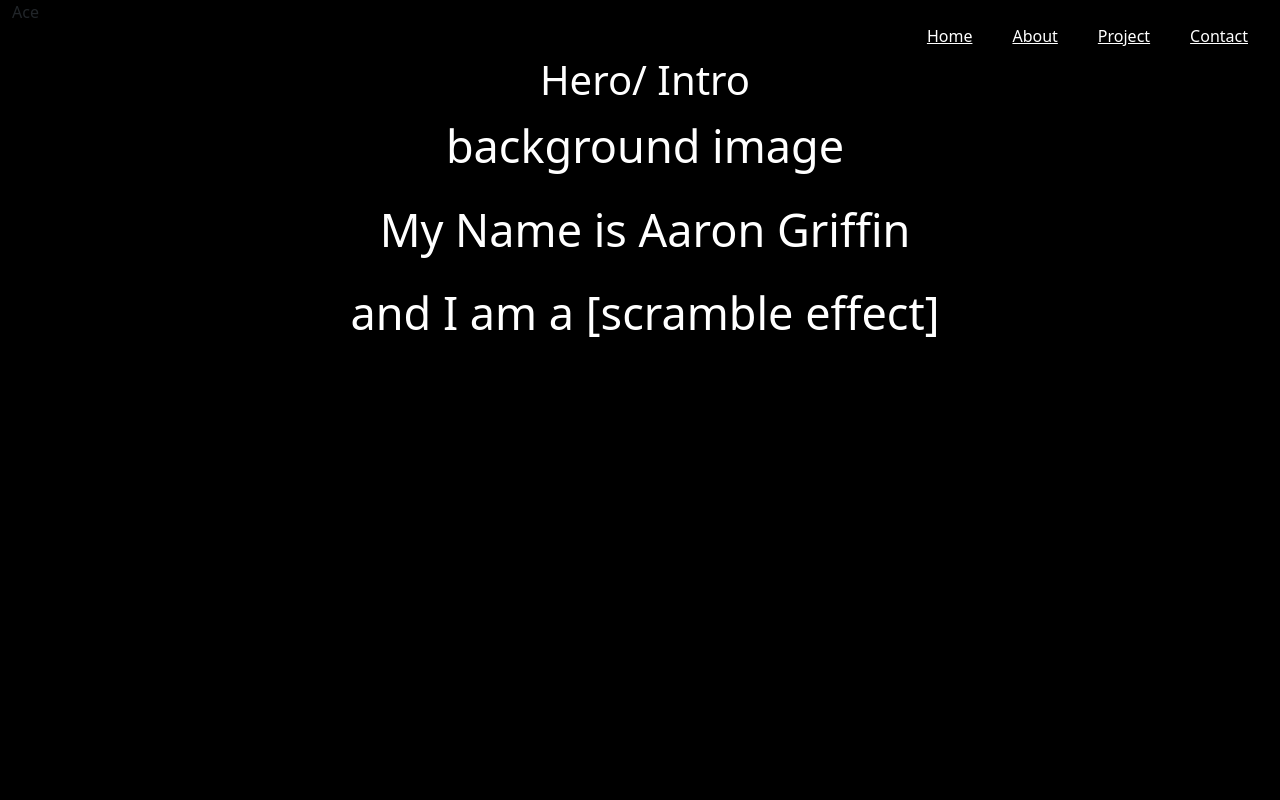
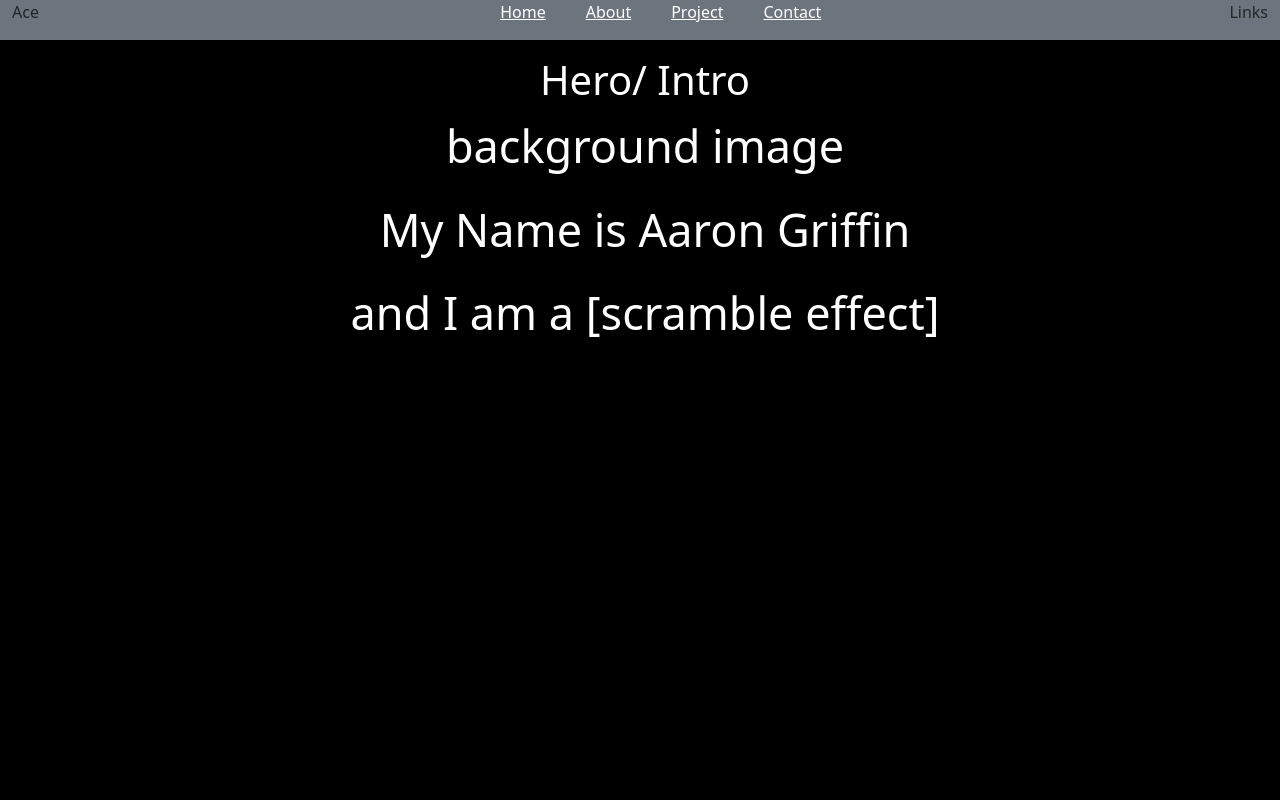
Before and after one commit to Ace-86/portfolio, a React (Create React App) app: page / in a window 1280 px wide. Shown: the top 800 px of the page. Built offline with nearby package versions, Linux system fonts and the light colour scheme.

Commit message:
cleaning

```diff
--- a/src/components/Carousel.js
+++ b/src/components/Carousel.js
@@ -1,8 +1,9 @@
 import React from 'react';
-import Carousel from 'react-bootstrap/Carousel';
 import grass from "./images/grass.jpg";
 import moon from "./images/moon.jpg";
 import apple from "./images/apple.jpg";
+
+import Carousel from 'react-bootstrap/Carousel';
 import "./styles/Project.css"
 import 'bootstrap/dist/css/bootstrap.min.css';
 
--- a/src/components/Contact.js
+++ b/src/components/Contact.js
@@ -1,6 +1,7 @@
 import React from 'react';
+import ContactForm from './Form';
+
 import './styles/Contact.css';
-import ContactForm from './Form';
 import 'bootstrap/dist/css/bootstrap.min.css';
 import Col from 'react-bootstrap/Col';
 import Row from 'react-bootstrap/Row';
--- a/src/components/NavBar.js
+++ b/src/components/NavBar.js
@@ -1,7 +1,9 @@
 import React, { Component } from 'react'
 import  "./styles/NavBar.css"
-import { Link, DirectLink, Element, Events, animateScroll as scroll, scrollSpy, scroller } from 'react-scroll'
+import { Link, animateScroll as scroll, scroller } from 'react-scroll'
 import 'bootstrap/dist/css/bootstrap.min.css';
+import Col from 'react-bootstrap/Col';
+import Row from 'react-bootstrap/Row';
 
 
 class NavBar extends React.Component {
@@ -25,19 +27,26 @@ class NavBar extends React.Component {
 
           render() {
             return (
-              <div>
+              <>
                   <nav className=" navbar-expand-lg fixed-top">
-                    <div className="container-fluid">
-                      <div> Ace</div>
+                    <div className="container-fluid bg-secondary">
+                      <Row>
+                      <Col> Ace</Col>
+                      <Col>
                         <ul className="style-nav">
                           <li><Link activeClass="active" className="link home-style" to="Hero" spy={true} smooth={true} duration={500} >Home</Link></li>
                           <li><Link activeClass="active" className="link about-style" to="About" spy={true} smooth={true} duration={500}>About</Link></li>
                           <li><Link activeClass="active" className="link project-style" to="Project" spy={true} smooth={true} duration={500} >Project</Link></li>
                           <li><Link activeClass="active" className="link contact-style" to="Contact" spy={true} smooth={true} duration={500}>Contact</Link></li>
                         </ul>
+                      </Col>
+                      <Col className='social-links'>
+                      Links
+                      </Col>
+                      </Row>
                     </div>
                   </nav>
-                  </div>
+                  </>
 
   );
 }
```
